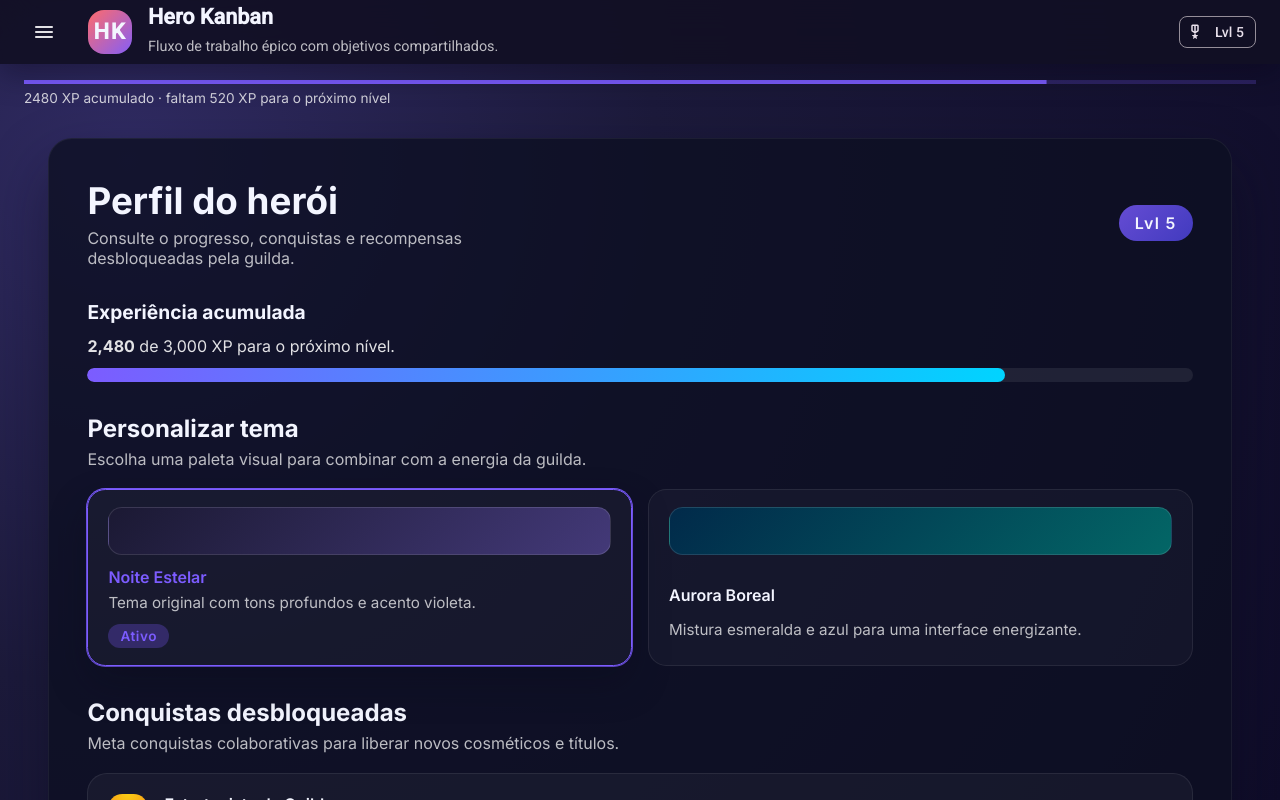
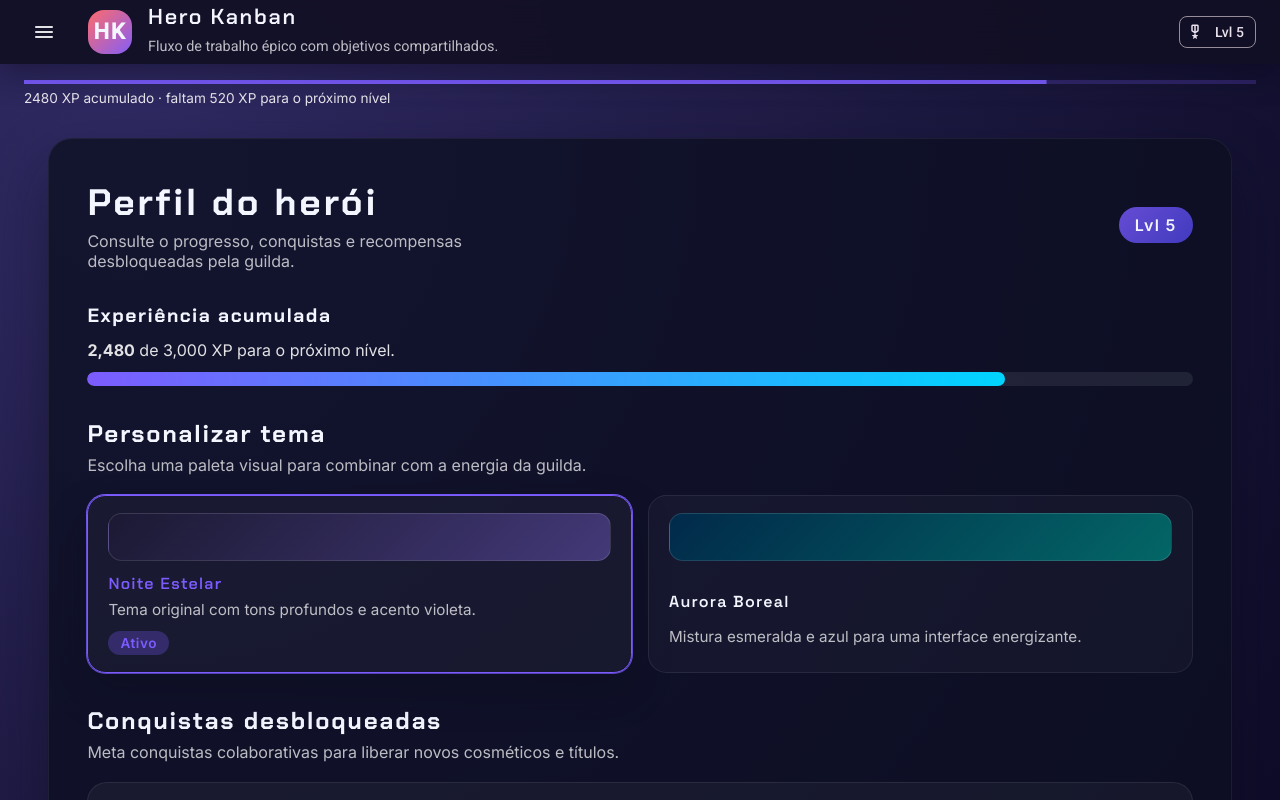
Before and after one commit to PMorais13/hero-kanban, an Angular app: page /perfil in a window 1280 px wide. Built offline with nearby package versions, Linux system fonts and the light colour scheme.

Commit message:
feat(theme): expand personalization across shell

```diff
--- a/src/app/app.component.scss
+++ b/src/app/app.component.scss
@@ -6,7 +6,8 @@
 
 .shell-container {
   height: 100%;
-  background: radial-gradient(circle at 10% 20%, #302b63 0%, #1c1a3b 40%, #0f0c29 100%);
+  background: var(--hk-shell-background);
+  transition: background 240ms ease;
 }
 
 .shell-toolbar {
@@ -14,7 +15,7 @@
   gap: 1.5rem;
   padding: 0 1.5rem;
   backdrop-filter: blur(16px);
-  box-shadow: 0 10px 30px rgba(6, 4, 20, 0.35);
+  box-shadow: var(--hk-toolbar-shadow);
 }
 
 .shell-toolbar__brand {
@@ -30,9 +31,9 @@
   width: 2.75rem;
   height: 2.75rem;
   border-radius: 1rem;
-  background: linear-gradient(135deg, #ff6b6b 0%, #845ef7 100%);
+  background: var(--hk-logo-gradient);
   font-weight: 700;
-  letter-spacing: 0.08em;
+  letter-spacing: var(--hk-heading-letter-spacing, 0.08em);
 }
 
 .shell-toolbar__titles {
@@ -47,12 +48,14 @@
   font-weight: 600;
   text-decoration: none;
   color: inherit;
+  font-family: var(--hk-heading-font-family);
+  letter-spacing: var(--hk-heading-letter-spacing, 0.04em);
 }
 
 .shell-toolbar__titles > p {
   margin: 0;
   font-size: 0.9rem;
-  color: rgba(255, 255, 255, 0.72);
+  color: var(--hk-text-muted);
 }
 
 .shell-toolbar__spacer {
@@ -63,7 +66,7 @@
   display: grid;
   gap: 0.4rem;
   padding: 1rem 1.5rem 0.5rem;
-  color: rgba(255, 255, 255, 0.78);
+  color: var(--hk-text-secondary);
 }
 
 .shell-progress > p {
@@ -78,11 +81,12 @@
 
 .shell-sidenav {
   width: min(22rem, 90vw);
-  background: rgba(20, 22, 42, 0.92);
+  background: var(--hk-sidenav-background);
   color: var(--hk-text-primary);
   backdrop-filter: blur(24px);
-  border-right: 1px solid rgba(255, 255, 255, 0.08);
+  border-right: 1px solid var(--hk-sidenav-border);
   padding-bottom: 1.5rem;
+  transition: background 240ms ease, border-color 240ms ease;
 }
 
 .shell-sidenav__header {
@@ -109,7 +113,7 @@ mat-nav-list a.mat-mdc-list-item {
 
 mat-nav-list a.mat-mdc-list-item.is-active,
 mat-nav-list a.mat-mdc-list-item:hover {
-  background: rgba(124, 92, 255, 0.16);
+  background: var(--hk-nav-hover);
 }
 
 mat-chip {
--- a/src/app/core/state/theme.state.ts
+++ b/src/app/core/state/theme.state.ts
@@ -11,6 +11,7 @@ export interface ThemeOption {
   readonly softAccent: string;
   readonly previewGradient: string;
   readonly tone: 'dark' | 'light';
+  readonly previewFontFamily: string;
 }
 
 @Injectable({ providedIn: 'root' })
@@ -26,6 +27,7 @@ export class ThemeState {
       softAccent: 'rgba(124, 92, 255, 0.28)',
       previewGradient: 'linear-gradient(135deg, #1b1933 0%, #433978 100%)',
       tone: 'dark',
+      previewFontFamily: "'Chakra Petch', 'Inter', 'Segoe UI', sans-serif",
     },
     {
       id: 'aurora-crest',
@@ -35,6 +37,7 @@ export class ThemeState {
       softAccent: 'rgba(29, 211, 176, 0.25)',
       previewGradient: 'linear-gradient(135deg, #012a4a 0%, #036666 100%)',
       tone: 'dark',
+      previewFontFamily: "'Space Grotesk', 'Rubik', 'Segoe UI', sans-serif",
     },
   ]);
 
--- a/src/app/features/profile/pages/profile.page.html
+++ b/src/app/features/profile/pages/profile.page.html
@@ -41,6 +41,7 @@
           [style.--theme-accent]="theme.accent"
           [style.--theme-soft-accent]="theme.softAccent"
           [style.--theme-preview]="theme.previewGradient"
+          [style.--theme-font-family]="theme.previewFontFamily"
         >
           <span class="theme-option__preview" aria-hidden="true"></span>
           <span class="theme-option__content">
--- a/src/app/features/profile/pages/profile.page.scss
+++ b/src/app/features/profile/pages/profile.page.scss
@@ -103,6 +103,7 @@
   --theme-accent: var(--hk-accent);
   --theme-soft-accent: rgba(124, 92, 255, 0.22);
   --theme-preview: linear-gradient(135deg, rgba(124, 92, 255, 0.5), rgba(124, 92, 255, 0.1));
+  --theme-font-family: var(--hk-heading-font-family);
   display: grid;
   gap: 0.75rem;
   padding: 1.1rem 1.25rem;
@@ -147,6 +148,8 @@
 
 .theme-option__title {
   font-weight: 600;
+  font-family: var(--theme-font-family, var(--hk-heading-font-family));
+  letter-spacing: var(--hk-heading-letter-spacing, 0.03em);
 }
 
 .theme-option__description {
--- a/src/styles.scss
+++ b/src/styles.scss
@@ -1,4 +1,6 @@
 @use '@angular/material' as mat;
+
+@import url('https://fonts.googleapis.com/css2?family=Chakra+Petch:wght@500;600;700&family=Inter:wght@400;500;600;700&family=Rubik:wght@400;500;600;700&family=Space+Grotesk:wght@400;500;600;700&display=swap');
 
 @include mat.core();
 
@@ -47,8 +49,21 @@ $hero-theme: mat.define-theme((
   --hk-success-soft: rgba(110, 231, 183, 0.2);
   --hk-warning: #fbbf24;
   --hk-danger: #f87171;
-  font-family: 'Inter', system-ui, -apple-system, BlinkMacSystemFont, 'Segoe UI', sans-serif;
-  background-color: #0f0c29;
+  --hk-font-family: 'Inter', system-ui, -apple-system, BlinkMacSystemFont, 'Segoe UI', sans-serif;
+  --hk-heading-font-family: 'Chakra Petch', 'Inter', 'Segoe UI', sans-serif;
+  --hk-heading-letter-spacing: 0.08em;
+  --hk-body-background-color: #0f0c29;
+  --hk-body-background-image: radial-gradient(circle at 15% 20%, rgba(124, 92, 255, 0.18), transparent 55%),
+    radial-gradient(circle at 80% 5%, rgba(56, 189, 248, 0.14), transparent 45%),
+    linear-gradient(180deg, rgba(15, 12, 41, 0.96) 0%, rgba(9, 7, 32, 0.96) 100%);
+  --hk-shell-background: radial-gradient(circle at 10% 20%, rgba(48, 43, 99, 0.96) 0%, rgba(15, 12, 41, 0.96) 100%);
+  --hk-toolbar-shadow: 0 10px 30px rgba(6, 4, 20, 0.35);
+  --hk-sidenav-background: rgba(20, 22, 42, 0.92);
+  --hk-sidenav-border: rgba(255, 255, 255, 0.08);
+  --hk-logo-gradient: linear-gradient(135deg, #ff6b6b 0%, #845ef7 100%);
+  --hk-nav-hover: rgba(124, 92, 255, 0.16);
+  background-color: var(--hk-body-background-color);
+  font-family: var(--hk-font-family);
 
   --mat-sys-color-primary: var(--hk-accent);
   --mat-sys-color-on-primary: #ffffff;
@@ -150,8 +165,21 @@ $hero-theme: mat.define-theme((
   --hk-success-soft: rgba(95, 244, 208, 0.18);
   --hk-warning: #facc15;
   --hk-danger: #f87171;
-  font-family: 'Inter', system-ui, -apple-system, BlinkMacSystemFont, 'Segoe UI', sans-serif;
-  background-color: #021b27;
+  --hk-font-family: 'Rubik', 'Segoe UI', sans-serif;
+  --hk-heading-font-family: 'Space Grotesk', 'Rubik', 'Segoe UI', sans-serif;
+  --hk-heading-letter-spacing: 0.06em;
+  --hk-body-background-color: #021b27;
+  --hk-body-background-image: radial-gradient(circle at 12% 18%, rgba(56, 189, 248, 0.2), transparent 52%),
+    radial-gradient(circle at 82% 2%, rgba(29, 211, 176, 0.22), transparent 48%),
+    linear-gradient(180deg, rgba(2, 27, 39, 0.94) 0%, rgba(1, 20, 30, 0.94) 100%);
+  --hk-shell-background: linear-gradient(135deg, rgba(4, 48, 68, 0.94) 0%, rgba(1, 20, 30, 0.94) 100%);
+  --hk-toolbar-shadow: 0 12px 36px rgba(2, 24, 32, 0.45);
+  --hk-sidenav-background: rgba(2, 28, 36, 0.94);
+  --hk-sidenav-border: rgba(146, 255, 245, 0.16);
+  --hk-logo-gradient: linear-gradient(135deg, #38bdf8 0%, #22d3ee 45%, #1dd3b0 100%);
+  --hk-nav-hover: rgba(29, 211, 176, 0.18);
+  background-color: var(--hk-body-background-color);
+  font-family: var(--hk-font-family);
 
   --mat-sys-color-primary: var(--hk-accent);
   --mat-sys-color-on-primary: #022b27;
@@ -238,12 +266,6 @@ $hero-theme: mat.define-theme((
   --mdc-linear-progress-track-color: rgba(29, 211, 176, 0.25);
 }
 
-body {
-  margin: 0;
-  font-family: inherit;
-  background-color: transparent;
-}
-
 a {
   color: inherit;
 }
@@ -273,5 +295,23 @@ body {
 
 body {
   margin: 0;
-  font-family: 'Inter', Roboto, 'Helvetica Neue', sans-serif;
+  font-family: var(--hk-font-family);
+  background-color: var(--hk-body-background-color);
+  background-image: var(--hk-body-background-image);
+  background-attachment: fixed;
+  background-size: cover;
+  background-repeat: no-repeat;
+  color: var(--hk-text-primary);
+  transition: background-color 240ms ease, background-image 320ms ease, color 200ms ease,
+    font-family 200ms ease;
 }
+
+h1,
+h2,
+h3,
+h4,
+h5,
+h6 {
+  font-family: var(--hk-heading-font-family);
+  letter-spacing: var(--hk-heading-letter-spacing, 0.04em);
+}
```
